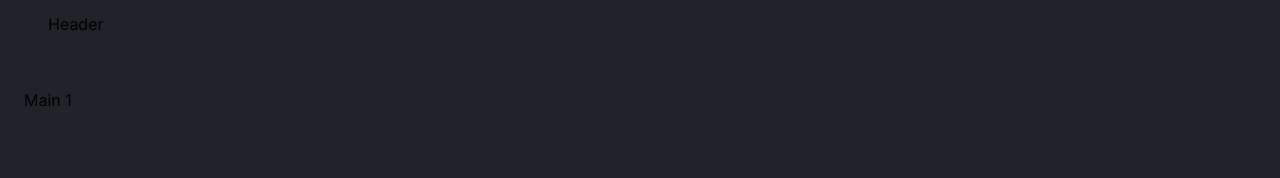
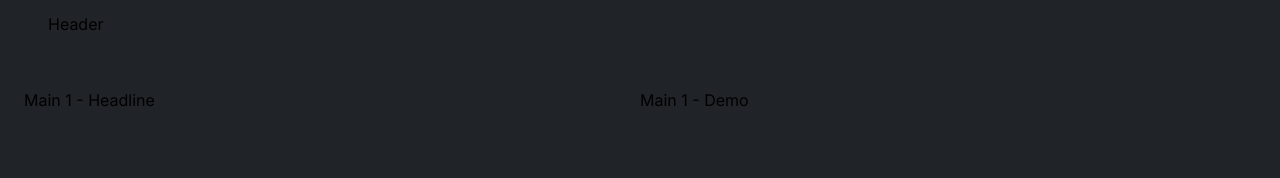
Before and after one commit to AntoniBLopez/LernenSieMitBelu, a Next.js app: page / in a window 1280 px wide. Shown: the top 178 px of the page. Built offline with nearby package versions, Linux system fonts and the light colour scheme.

Commit message:
Skeleton startup app

```diff
--- a/app/ui/Main.tsx
+++ b/app/ui/Main.tsx
@@ -3,9 +3,15 @@ export default function Main() {
   return (
     <main className="h-fit w-full">
       <div className="px-fixed w-full h-fit bg-bluishBlackColor">
-        <div className="h-screen py-10" id="pricing">
+        <div className="flex flex-wrap h-screen py-10" id="pricing">
+          <div className="w-[50%] h-full">
+            <h1>Main 1 - Headline</h1>
 
-          <h1>Main 1</h1>
+          </div>
+          <div className="w-[50%] h-full">
+            <h1>Main 1 - Demo</h1>
+
+          </div>
         </div>
       </div>
 
```
